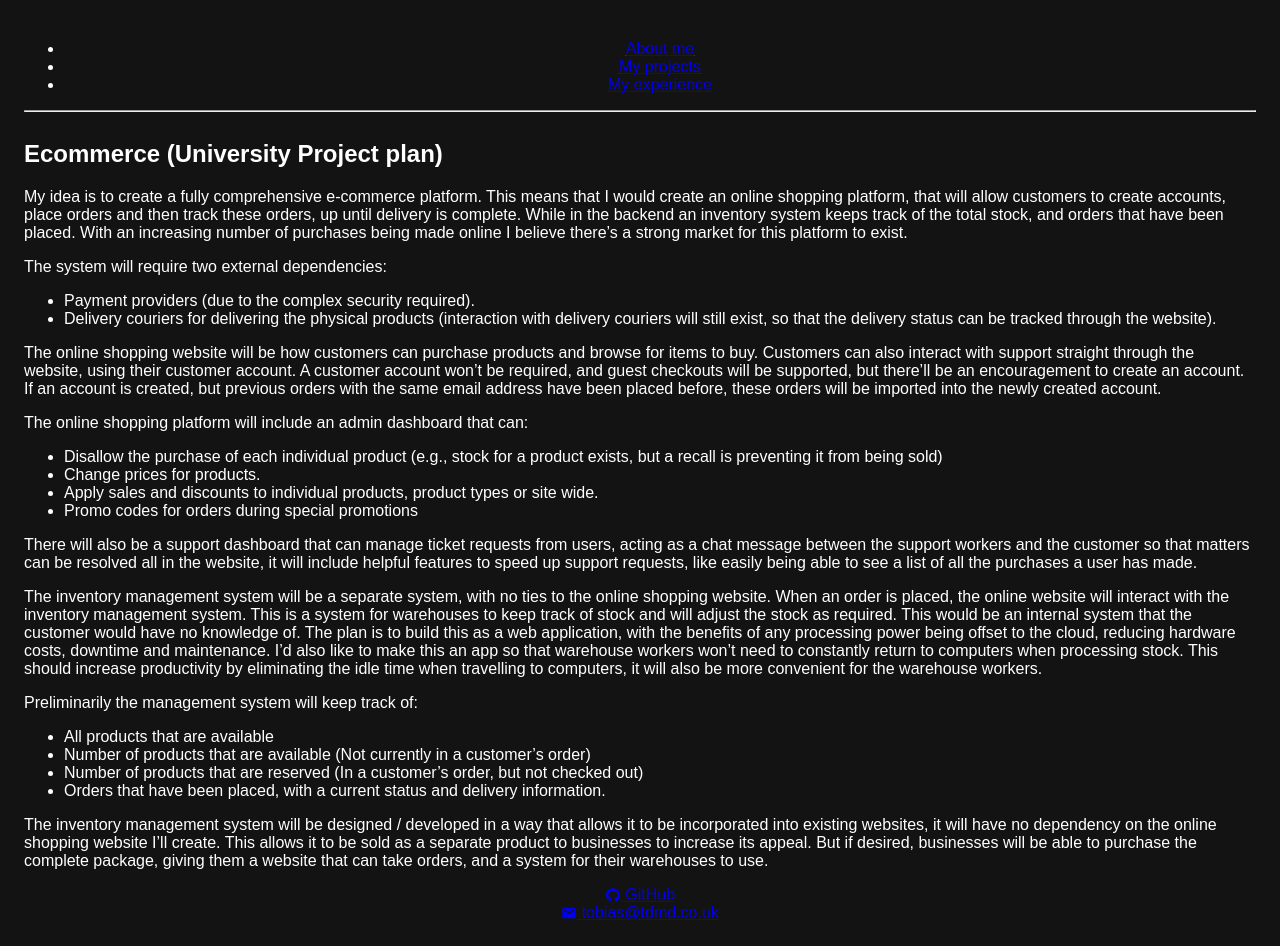
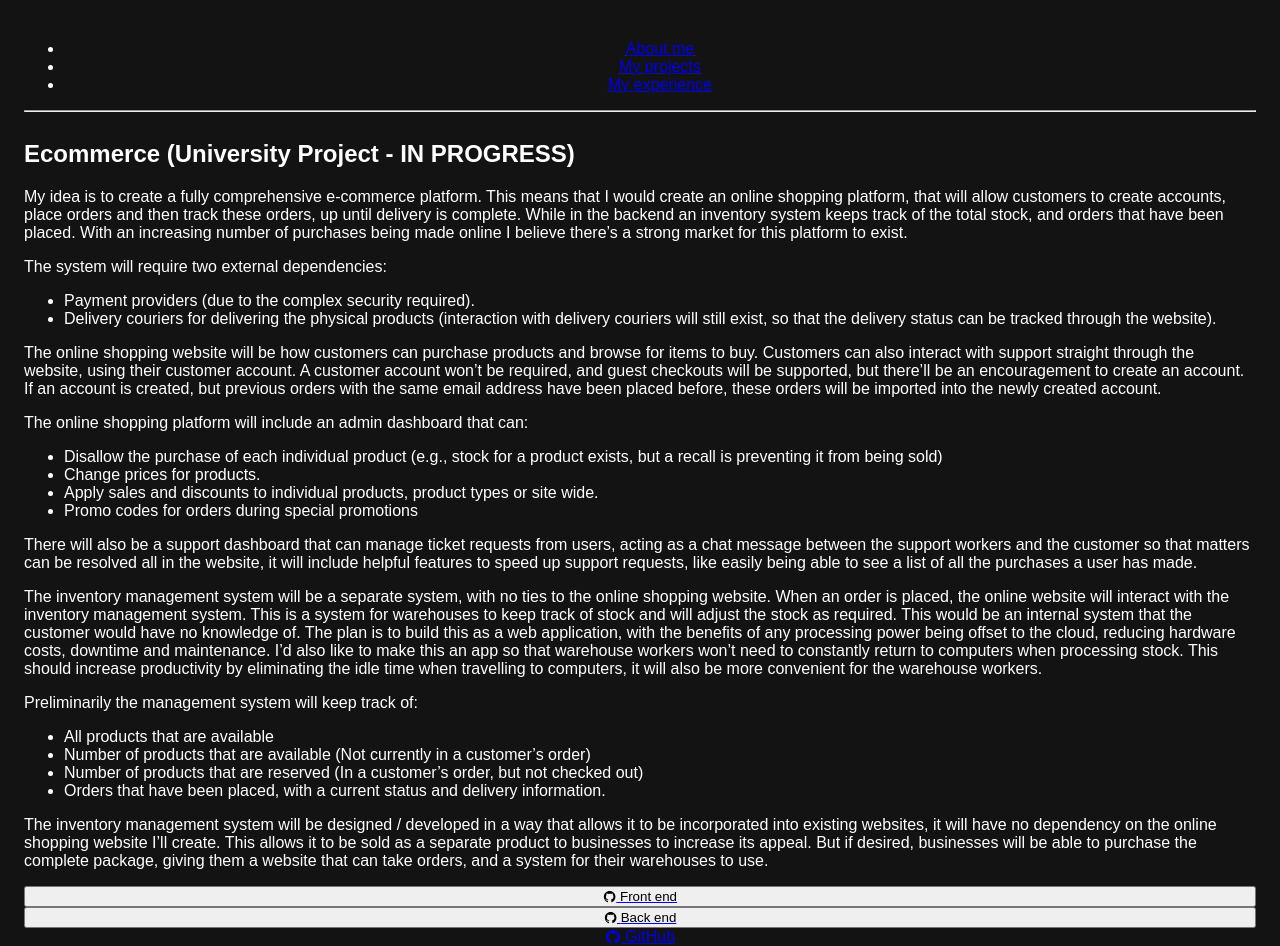
Before and after one commit to AmzingTobias/Portfolio, a Next.js app: page /projects/ecommerce in a window 1280 px wide. Shown: the top 946 px of the page. Built offline with nearby package versions, Linux system fonts and the light colour scheme.

Commit message:
Add git hub links for ecommerce project

```diff
--- a/app/projects/ecommerce/page.tsx
+++ b/app/projects/ecommerce/page.tsx
@@ -1,7 +1,7 @@
 import ProjectTemplate, { TProjectTemplate } from "../ProjectTemplate";
 
-const sudoku_project: TProjectTemplate = {
-  project_name: "Ecommerce (University Project plan)",
+const ecommerce_project: TProjectTemplate = {
+  project_name: "Ecommerce (University Project - IN PROGRESS)",
   project_details: [
     "My idea is to create a fully comprehensive e-commerce platform. This means that I would create an online shopping platform, that will allow customers to create accounts, place orders and then track these orders, up until delivery is complete. While in the backend an inventory system keeps track of the total stock, and orders that have been placed. With an increasing number of purchases being made online I believe there’s a strong market for this platform to exist.",
     " ",
@@ -32,22 +32,33 @@ const sudoku_project: TProjectTemplate = {
     " ",
     "The inventory management system will be designed / developed in a way that allows it to be incorporated into existing websites, it will have no dependency on the online shopping website I’ll create. This allows it to be sold as a separate product to businesses to increase its appeal. But if desired, businesses will be able to purchase the complete package, giving them a website that can take orders, and a system for their warehouses to use.",
   ],
-  project_btns: {},
+  project_btns: {
+    github_links: [
+      {
+        display: "Front end",
+        link: "https://github.com/AmzingTobias/chop-front-end",
+      },
+      {
+        display: "Back end",
+        link: "https://github.com/AmzingTobias/chop-back-end",
+      },
+    ],
+  },
   use_row: false,
 };
 
-const SudokuProjectPage = () => {
+const EcommerceProjectPage = () => {
   return (
     <main className="w-full">
       <ProjectTemplate
-        project_name={sudoku_project.project_name}
-        image_details={sudoku_project.image_details}
-        project_details={sudoku_project.project_details}
-        project_btns={sudoku_project.project_btns}
+        project_name={ecommerce_project.project_name}
+        image_details={ecommerce_project.image_details}
+        project_details={ecommerce_project.project_details}
+        project_btns={ecommerce_project.project_btns}
         use_row={false}
       />
     </main>
   );
 };
 
-export default SudokuProjectPage;
+export default EcommerceProjectPage;
```
